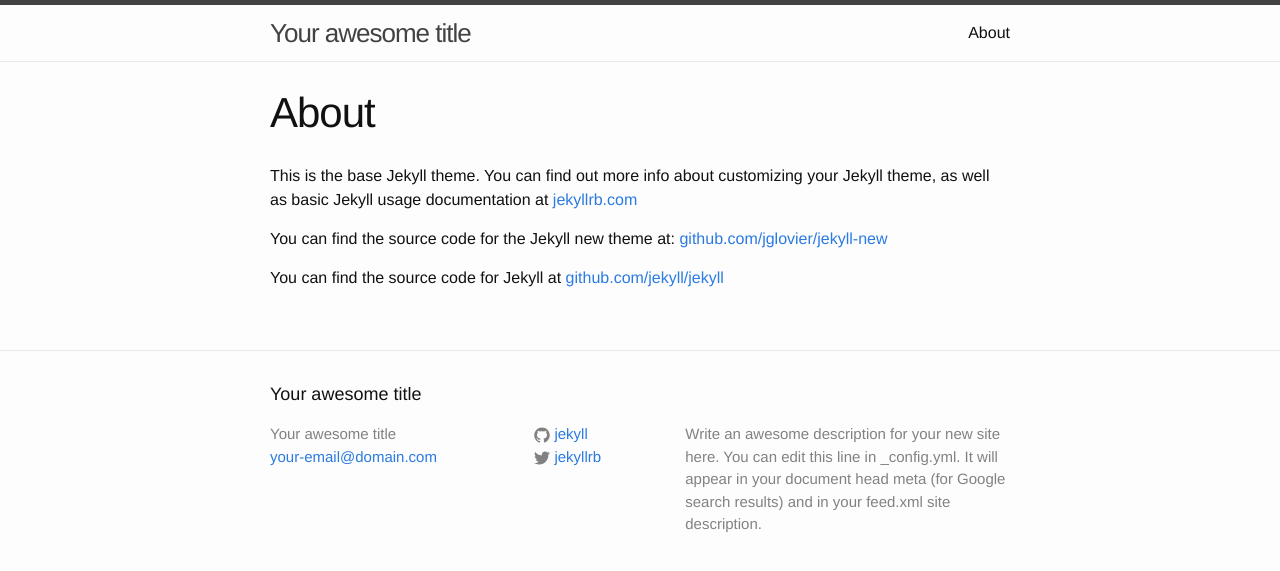
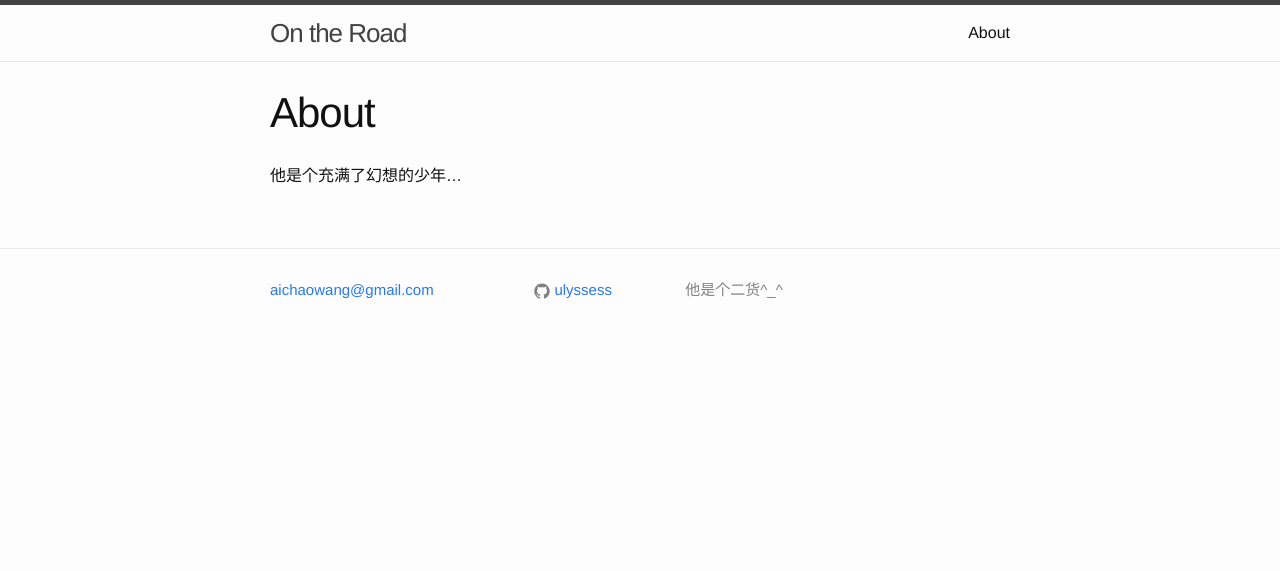
Before and after one commit to ulyssess/ulyssess.github.io, a Jekyll site: the page built from about.md, in a window 1280 px wide. Shown: the top 571 px of the page. Built offline with Jekyll 4.4.1, drawn with Linux system fonts in a browser that asks for light colours.

Commit message:
提交修改的jekyll模板

```diff
--- a/_config.yml
+++ b/_config.yml
@@ -1,14 +1,12 @@
 # Site settings
-title: Your awesome title
-email: your-email@domain.com
+title: On the Road
+email: aichaowang@gmail.com
 description: > # this means to ignore newlines until "baseurl:"
-  Write an awesome description for your new site here. You can edit this
-  line in _config.yml. It will appear in your document head meta (for
-  Google search results) and in your feed.xml site description.
+    他是个二货^_^
 baseurl: "" # the subpath of your site, e.g. /blog/
-url: "http://yourdomain.com" # the base hostname & protocol for your site
-twitter_username: jekyllrb
-github_username:  jekyll
+url: "http://ulyssess.github.io" # the base hostname & protocol for your site
+twitter_username:
+github_username:  ulyssess
 
 # Build settings
 markdown: kramdown
--- a/_includes/footer.html
+++ b/_includes/footer.html
@@ -2,12 +2,9 @@
 
   <div class="wrapper">
 
-    <h2 class="footer-heading">{{ site.title }}</h2>
-
     <div class="footer-col-wrapper">
       <div class="footer-col  footer-col-1">
         <ul class="contact-list">
-          <li>{{ site.title }}</li>
           <li><a href="mailto:{{ site.email }}">{{ site.email }}</a></li>
         </ul>
       </div>
--- a/about.md
+++ b/about.md
@@ -4,8 +4,4 @@ title: About
 permalink: /about/
 ---
 
-This is the base Jekyll theme. You can find out more info about customizing your Jekyll theme, as well as basic Jekyll usage documentation at [jekyllrb.com](http://jekyllrb.com/)
-
-You can find the source code for the Jekyll new theme at: [github.com/jglovier/jekyll-new](https://github.com/jglovier/jekyll-new)
-
-You can find the source code for Jekyll at [github.com/jekyll/jekyll](https://github.com/jekyll/jekyll)
+他是个充满了幻想的少年...
--- a/index.html
+++ b/index.html
@@ -18,6 +18,4 @@ layout: default
     {% endfor %}
   </ul>
 
-  <p class="rss-subscribe">subscribe <a href="{{ "/feed.xml" | prepend: site.baseurl }}">via RSS</a></p>
-
 </div>
```
